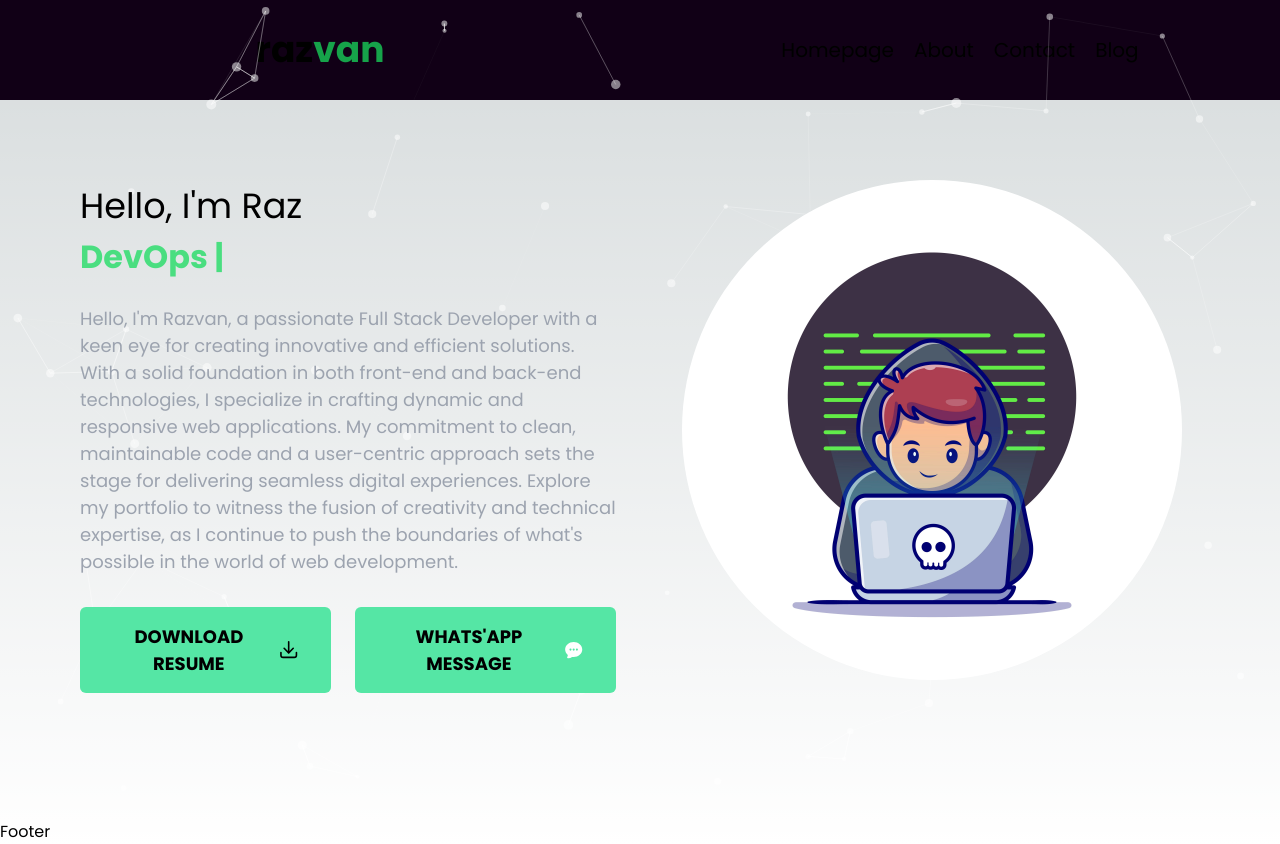
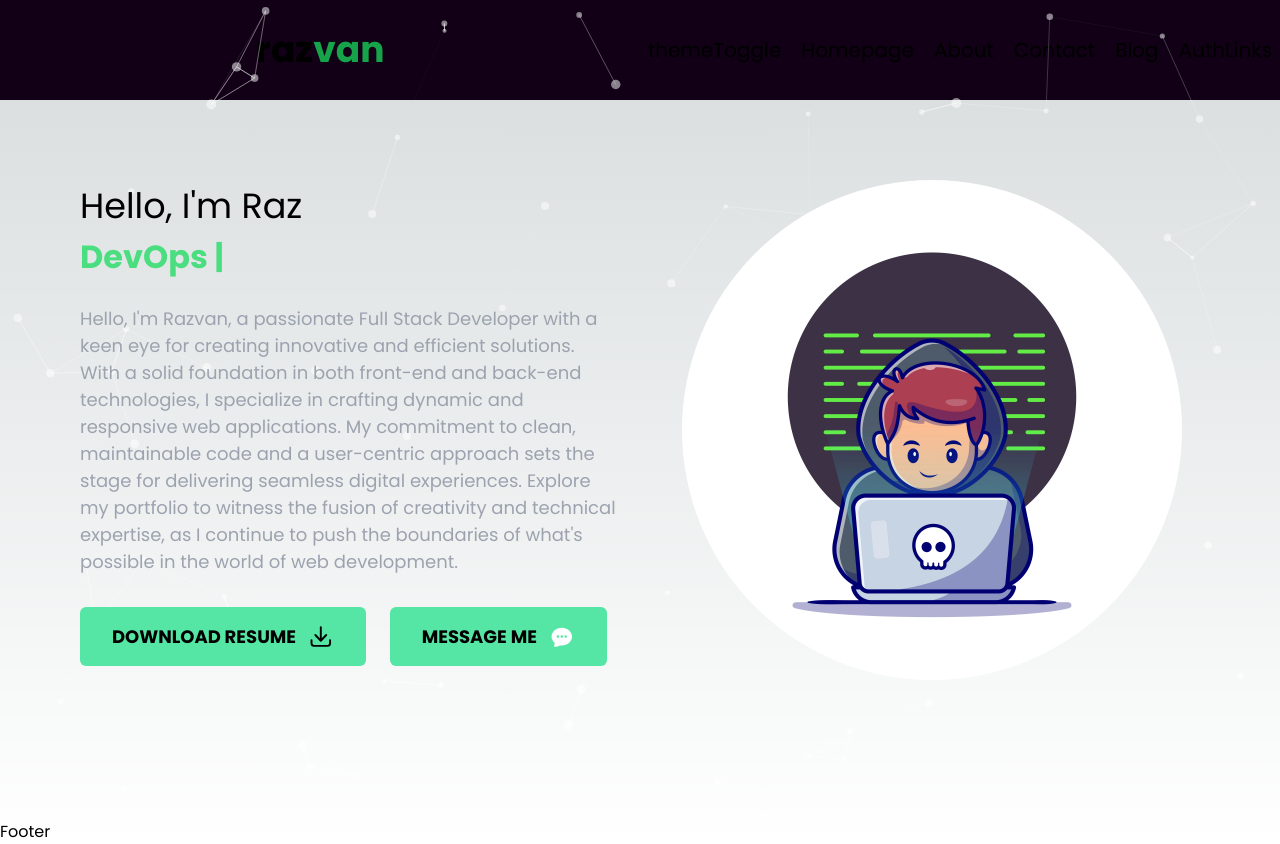
Before and after one commit to Rzvone/blogfolioc, a Next.js app: page / in a window 1280 px wide. Built offline with nearby package versions, Linux system fonts and the light colour scheme.

Commit message:
first commit for navbar functions

```diff
--- /dev/null
+++ b/src/components/authLinks/AuthLinks.tsx
@@ -0,0 +1,9 @@
+import React from 'react'
+
+const AuthLinks = () => {
+  return (
+    <div>AuthLinks</div>
+  )
+}
+
+export default AuthLinks
--- a/src/components/hero/Hero.tsx
+++ b/src/components/hero/Hero.tsx
@@ -17,7 +17,7 @@ const Hero = () => {
   };
 
   return (
-    <div className="h-[80vh] w-full mt-[10vh] px-20">
+    <div className="h-[80vh] w-full mt-[10vh] px-20 select-none">
       <Particle />
       <div className="grid-cols-1 grid lg:grid-cols-2 gap-[3rem] mx-auto mt-10">
         <div className="z-[100] mx-auto">
@@ -76,7 +76,7 @@ const Hero = () => {
               rounded-md
               "
             >
-              <p>Whats'app message</p>
+              <p>Message Me</p>
               <ChatBubbleOvalLeftEllipsisIcon className="w-[1.6rem] h-[1.7rem] text-white"/>
             </button>
           </div>
--- a/src/components/navbar/Navbar.tsx
+++ b/src/components/navbar/Navbar.tsx
@@ -1,22 +1,23 @@
 'use client'
 import Link from 'next/link'
 import React, { useState } from 'react'
+import AuthLinks from '../authLinks/AuthLinks'
+import ThemeToggle from '../themeToggle/themeToggle'
 
 
 
 const Navbar = () => {
 
-  const [nav, setNav] = useState(false)
-  const openNav = () => setNav(true)
-
   return (
-    <div className='container-nav'>
+    <div className='container-nav select-none'>
         <div className='logo'>raz<span className='text-green-600'>van</span></div>
         <div className='links'>
+          <ThemeToggle />
           <Link href='/'>Homepage</Link>
           <Link href='/about'>About</Link>
           <Link href='/contact'>Contact</Link>
           <Link href='/blog'>Blog</Link>
+          <AuthLinks />
         </div>
     </div>
   )
--- /dev/null
+++ b/src/components/themeToggle/ThemeToggle.tsx
@@ -0,0 +1,9 @@
+import React from 'react'
+
+const ThemeToggle = () => {
+  return (
+    <div>themeToggle</div>
+  )
+}
+
+export default ThemeToggle
```
